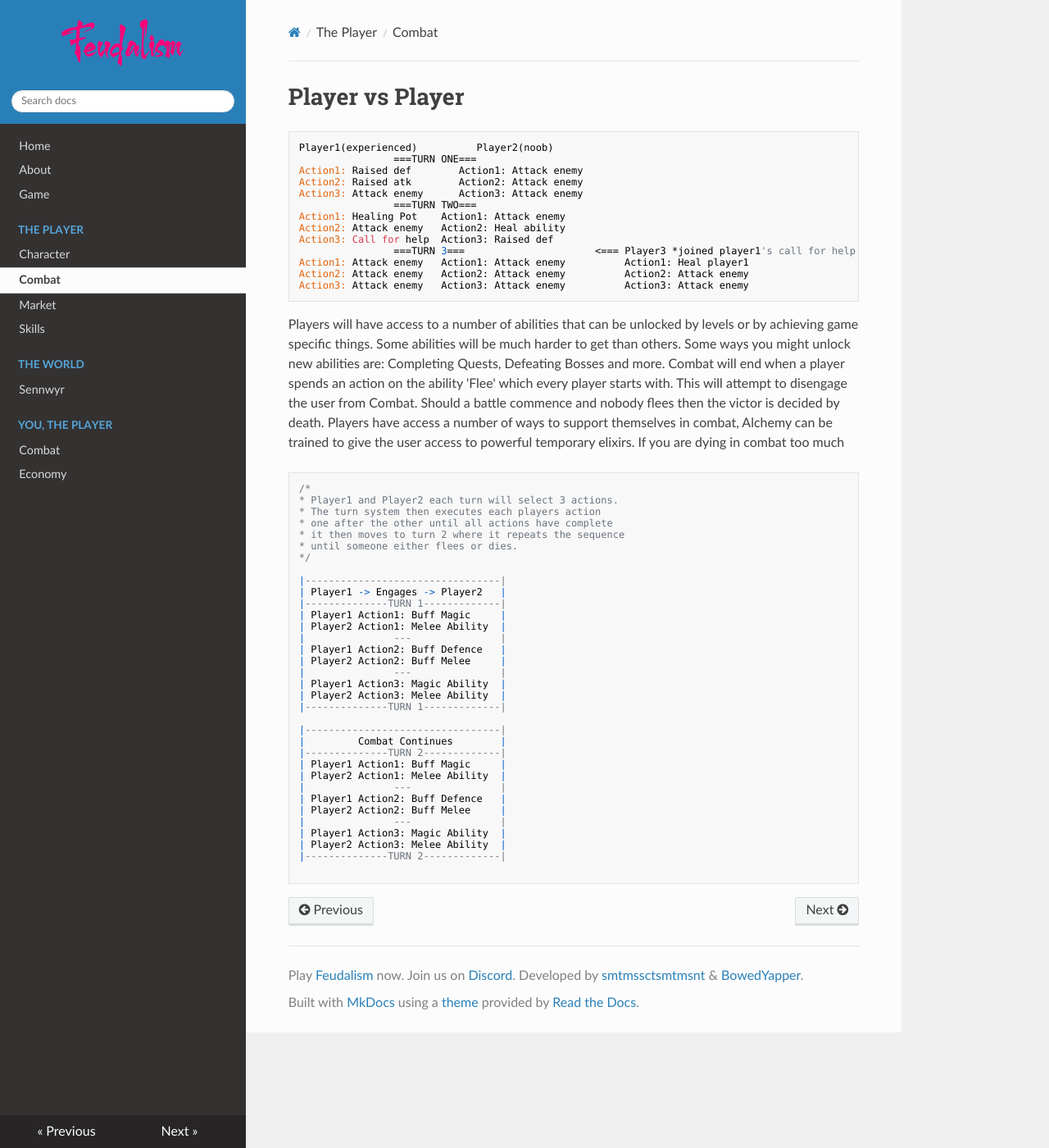
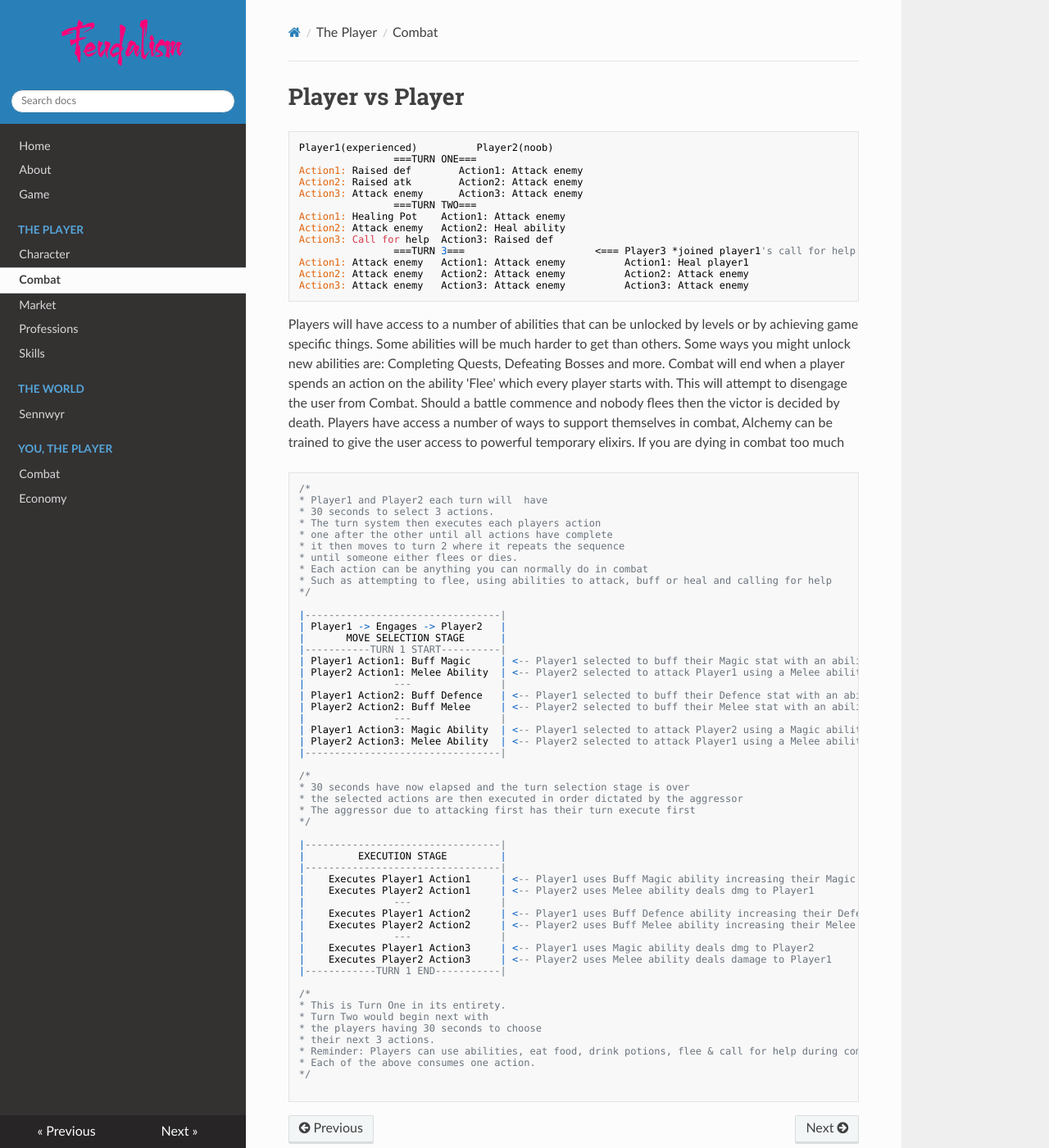
Before and after one commit to scottnotscott/Feudalism, an MkDocs documentation site: the page built from docs/The Player/Combat.md, in a window 1280 px wide and 1400 px high. Shown: the whole window at 82% size. Built offline with MkDocs 1.6.1, drawn with Linux system fonts in a browser that asks for light colours; nearby versions of some CDN libraries.

Commit message:
Made combat description more comprehensive

````diff
--- a/docs/The Player/Combat.md
+++ b/docs/The Player/Combat.md
@@ -21,37 +21,56 @@ Combat will end when a player spends an action on the ability 'Flee' which every
 
 ```
 /*
-* Player1 and Player2 each turn will select 3 actions.
+* Player1 and Player2 each turn will  have
+* 30 seconds to select 3 actions.
 * The turn system then executes each players action
 * one after the other until all actions have complete
 * it then moves to turn 2 where it repeats the sequence
 * until someone either flees or dies.
+* Each action can be anything you can normally do in combat
+* Such as attempting to flee, using abilities to attack, buff or heal and calling for help
 */
 
 |---------------------------------|
 | Player1 -> Engages -> Player2   |
-|--------------TURN 1-------------|
-| Player1 Action1: Buff Magic     |
-| Player2 Action1: Melee Ability  |
+|       MOVE SELECTION STAGE      |
+|-----------TURN 1 START----------|
+| Player1 Action1: Buff Magic     | <-- Player1 selected to buff their Magic stat with an ability first
+| Player2 Action1: Melee Ability  | <-- Player2 selected to attack Player1 using a Melee ability first
 |               ---               |
-| Player1 Action2: Buff Defence   |
-| Player2 Action2: Buff Melee     |
+| Player1 Action2: Buff Defence   | <-- Player1 selected to buff their Defence stat with an ability second
+| Player2 Action2: Buff Melee     | <-- Player2 selected to buff their Melee stat with an ability second
 |               ---               |
-| Player1 Action3: Magic Ability  |
-| Player2 Action3: Melee Ability  |
-|--------------TURN 1-------------|
+| Player1 Action3: Magic Ability  | <-- Player1 selected to attack Player2 using a Magic ability third
+| Player2 Action3: Melee Ability  | <-- Player2 selected to attack Player1 using a Melee ability third
+|---------------------------------|
+
+/*
+* 30 seconds have now elapsed and the turn selection stage is over
+* the selected actions are then executed in order dictated by the aggressor
+* The aggressor due to attacking first has their turn execute first
+*/
 
 |---------------------------------|
-|         Combat Continues        |
-|--------------TURN 2-------------|
-| Player1 Action1: Buff Magic     |
-| Player2 Action1: Melee Ability  |
+|         EXECUTION STAGE         |
+|---------------------------------|
+|    Executes Player1 Action1     | <-- Player1 uses Buff Magic ability increasing their Magic stat
+|    Executes Player2 Action1     | <-- Player2 uses Melee ability deals dmg to Player1
 |               ---               |
-| Player1 Action2: Buff Defence   |
-| Player2 Action2: Buff Melee     |
+|    Executes Player1 Action2     | <-- Player1 uses Buff Defence ability increasing their Defence stat
+|    Executes Player2 Action2     | <-- Player2 uses Buff Melee ability increasing their Melee stat
 |               ---               |
-| Player1 Action3: Magic Ability  |
-| Player2 Action3: Melee Ability  |
-|--------------TURN 2-------------|
+|    Executes Player1 Action3     | <-- Player1 uses Magic ability deals dmg to Player2
+|    Executes Player2 Action3     | <-- Player2 uses Melee ability deals damage to Player1
+|------------TURN 1 END-----------|
+
+/*
+* This is Turn One in its entirety.
+* Turn Two would begin next with
+* the players having 30 seconds to choose
+* their next 3 actions.
+* Reminder: Players can use abilities, eat food, drink potions, flee & call for help during combat.
+* Each of the above consumes one action.
+*/
 
 ```
````
Also changed, not shown: docs/The Player/Professions.md (added).
